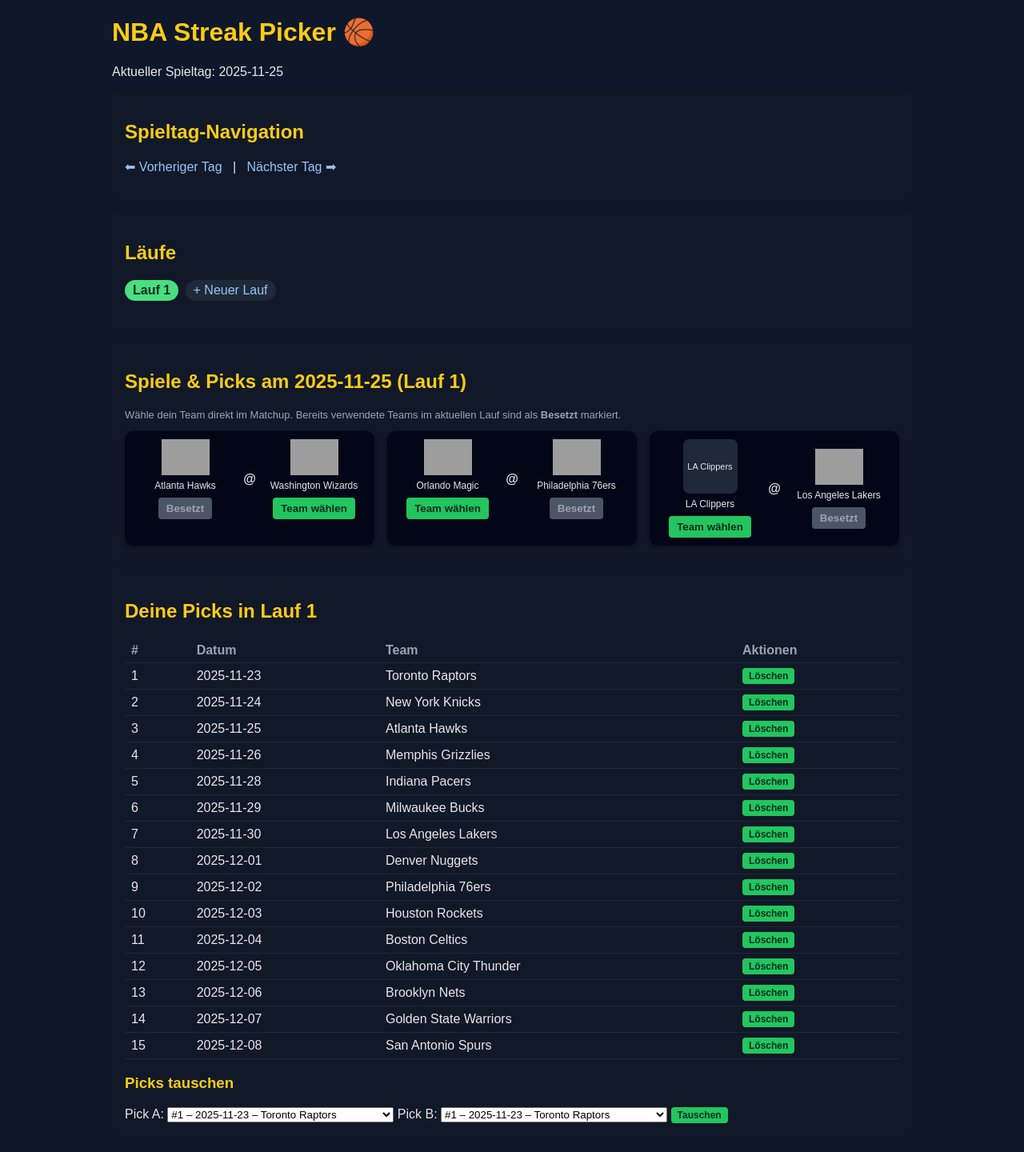
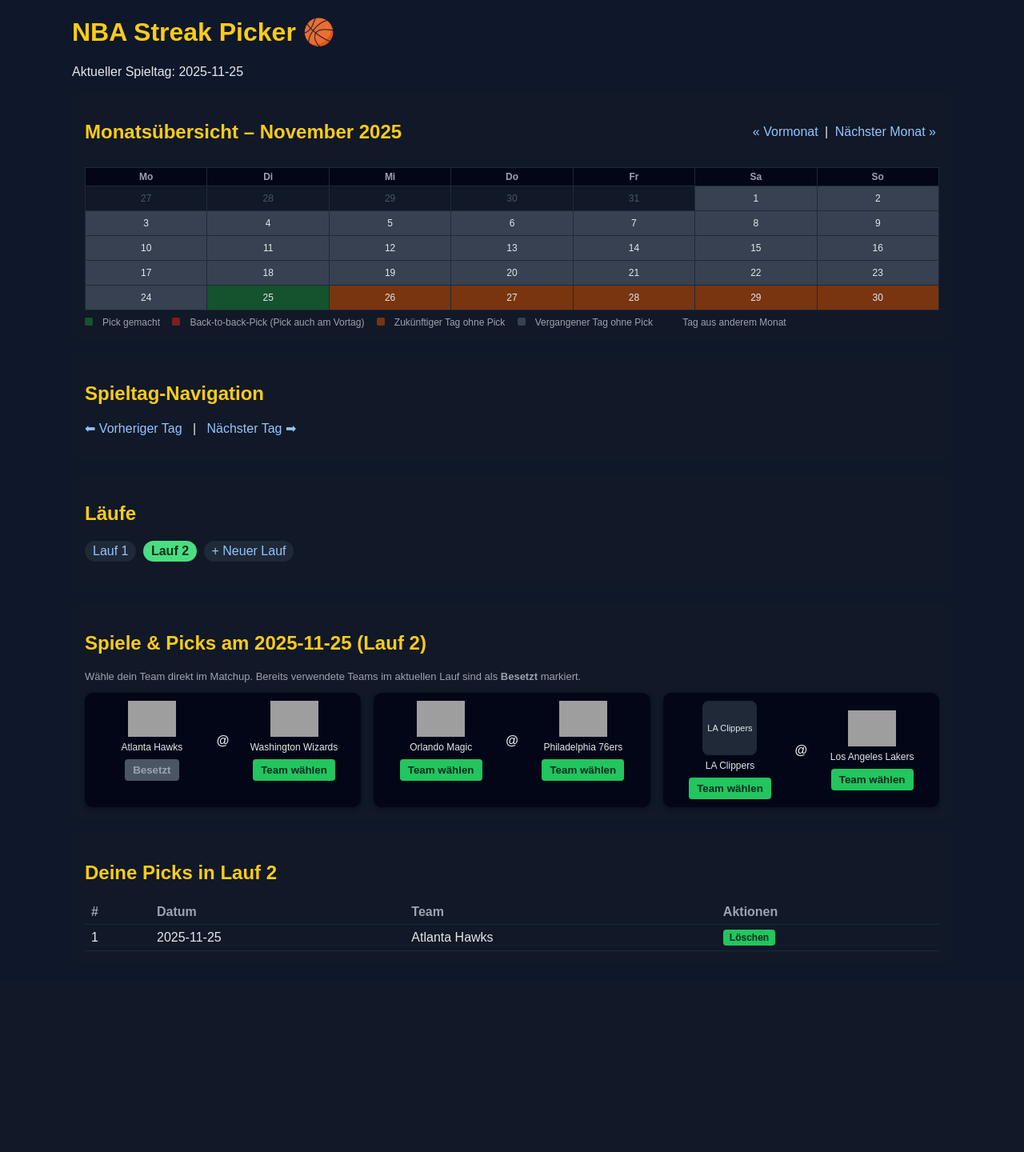
Before and after one commit to Texonic2/nba-streak-picker, a Flask app: page / in a window 1280 px wide. Shown: the whole page at 80% size. After the commit the page ends 1189 px from the top, so only its background shows below. Run offline with Flask 3, Linux system fonts and the light colour scheme; grey boxes are pictures that could not be loaded.

Commit message:
Kalender verbessert

```diff
--- a/app.py
+++ b/app.py
@@ -1,6 +1,7 @@
 from datetime import date, timedelta
 import os
 import sys
+import calendar
 
 from flask import Flask, render_template, request, redirect, url_for
 
@@ -21,7 +22,7 @@
 from utils.nba_api import get_games_for_date
 
 app = Flask(__name__)
-app.secret_key = "dev-secret-key"
+app.secret_key = "d6d8cded-3a7a-4aae-8675-b8ad9f873320"
 
 # Logo-Mapping für Teams
 TEAM_LOGOS = {
@@ -87,51 +88,12 @@
 
     current_day = _get_current_day_from_request()
     current_day_str = current_day.isoformat()
-
-    # Spiele für den Tag
-    games = get_games_for_date(current_day)
-
-    # Teams des Tages für Validierung
-    if games:
-        teams_today = sorted(
-            {g["home"] for g in games} | {g["visitor"] for g in games}
-        )
-    else:
-        teams_today = []
-
-    # Matchups + Pick-Info in einem Objekt pro Spiel
-    game_cards = []
-    for g in games:
-        visitor_name = g["visitor"]
-        home_name = g["home"]
-
-        game_cards.append(
-            {
-                "visitor": {
-                    "name": visitor_name,
-                    "logo": TEAM_LOGOS.get(visitor_name),
-                    "picked": already_picked(visitor_name, current_run),
-                },
-                "home": {
-                    "name": home_name,
-                    "logo": TEAM_LOGOS.get(home_name),
-                    "picked": already_picked(home_name, current_run),
-                },
-            }
-        )
-
-    # Kalender: +/- 1 Tag
-    prev_day = current_day - timedelta(days=1)
-    next_day = current_day + timedelta(days=1)
-    prev_day_str = prev_day.isoformat()
-    next_day_str = next_day.isoformat()
-
-    picks_for_run = get_picks_for_run(current_run)
+    today = date.today()
 
     message = None
     error = None
 
-    # Pick-Form (kommt von Buttons bei den Logos)
+    # === POST: Team aus Matchup picken ===
     if request.method == "POST":
         team = request.form.get("team", "").strip()
         form_run = request.form.get("run", type=int)
@@ -146,11 +108,11 @@
             except ValueError:
                 pass
 
-        # Tages-Spiele für Validierung nachladen
-        games = get_games_for_date(current_day)
-        if games:
+        # Spiele für das Formular-Datum holen
+        games_for_form = get_games_for_date(current_day)
+        if games_for_form:
             teams_today = sorted(
-                {g["home"] for g in games} | {g["visitor"] for g in games}
+                {g["home"] for g in games_for_form} | {g["visitor"] for g in games_for_form}
             )
         else:
             teams_today = []
@@ -180,7 +142,104 @@
                 )
             )
 
+    # === Spiele & Matchup-Karten für aktuellen Tag ===
+    games = get_games_for_date(current_day)
+
+    if games:
+        teams_today = sorted(
+            {g["home"] for g in games} | {g["visitor"] for g in games}
+        )
+    else:
+        teams_today = []
+
+    game_cards = []
+    for g in games:
+        visitor_name = g["visitor"]
+        home_name = g["home"]
+
+        game_cards.append(
+            {
+                "visitor": {
+                    "name": visitor_name,
+                    "logo": TEAM_LOGOS.get(visitor_name),
+                    "picked": already_picked(visitor_name, current_run),
+                },
+                "home": {
+                    "name": home_name,
+                    "logo": TEAM_LOGOS.get(home_name),
+                    "picked": already_picked(home_name, current_run),
+                },
+            }
+        )
+
+    # Tages-Navigation (+/- 1 Tag)
+    prev_day = current_day - timedelta(days=1)
+    next_day = current_day + timedelta(days=1)
+    prev_day_str = prev_day.isoformat()
+    next_day_str = next_day.isoformat()
+
+    # === Picks laden (für Liste & Kalender) ===
     picks_for_run = get_picks_for_run(current_run)
+
+    # Set von Pick-Daten im aktuellen Lauf
+    pick_dates = set()
+    for p in picks_for_run:
+        try:
+            d = date.fromisoformat(p["date"])
+            pick_dates.add(d)
+        except ValueError:
+            continue
+
+    # Back-to-back: Datum, an dem auch der Vortag ein Pick war
+    b2b_dates = set()
+    for d in pick_dates:
+        if d - timedelta(days=1) in pick_dates:
+            b2b_dates.add(d)
+
+    # === Monatskalender vorbereiten ===
+    cal = calendar.Calendar(firstweekday=0)  # 0 = Montag
+    month_weeks = []
+    for week in cal.monthdatescalendar(current_day.year, current_day.month):
+        week_cells = []
+        for d in week:
+            in_month = (d.month == current_day.month)
+            if not in_month:
+                css_class = "day-other"
+            else:
+                if d in b2b_dates:
+                    css_class = "day-b2b"      # Rot
+                elif d in pick_dates:
+                    css_class = "day-picked"   # Grün
+                elif d >= today:
+                    css_class = "day-future"   # Gelb
+                else:
+                    css_class = "day-empty"    # Grau
+
+            week_cells.append(
+                {
+                    "date": d.isoformat(),
+                    "day": d.day,
+                    "in_month": in_month,
+                    "css_class": css_class,
+                }
+            )
+        month_weeks.append(week_cells)
+
+    # Monatslabel & Navigation
+    month_label = current_day.strftime("%B %Y")  # z.B. "November 2025"
+
+    if current_day.month == 1:
+        prev_month_day = date(current_day.year - 1, 12, 1)
+    else:
+        prev_month_day = date(current_day.year, current_day.month - 1, 1)
+
+    if current_day.month == 12:
+        next_month_day = date(current_day.year + 1, 1, 1)
+    else:
+        next_month_day = date(current_day.year, current_day.month + 1, 1)
+
+    prev_month_str = prev_month_day.isoformat()
+    next_month_str = next_month_day.isoformat()
 
     return render_template(
         "index.html",
@@ -194,6 +253,10 @@
         prev_day=prev_day_str,
         next_day=next_day_str,
         TEAM_LOGOS=TEAM_LOGOS,
+        month_weeks=month_weeks,
+        month_label=month_label,
+        prev_month_day=prev_month_str,
+        next_month_day=next_month_str,
     )
 
 
--- a/data/picks.json
+++ b/data/picks.json
@@ -2,11 +2,6 @@
   {
     "date": "2025-11-23",
     "team": "Toronto Raptors",
-    "run": 1
-  },
-  {
-    "date": "2025-11-24",
-    "team": "New York Knicks",
     "run": 1
   },
   {
@@ -73,5 +68,15 @@
     "date": "2025-12-08",
     "team": "San Antonio Spurs",
     "run": 1
+  },
+  {
+    "date": "2025-11-24",
+    "team": "New York Knicks",
+    "run": 1
+  },
+  {
+    "date": "2025-11-25",
+    "team": "Atlanta Hawks",
+    "run": 2
   }
 ]
--- a/templates/index.html
+++ b/templates/index.html
@@ -6,7 +6,7 @@
     <style>
         body {
             font-family: Arial, sans-serif;
-            max-width: 1000px;
+            max-width: 1100px;
             margin: 20px auto;
             background: #0f172a;
             color: #e5e7eb;
@@ -83,6 +83,77 @@
             font-weight: bold;
         }
 
+        /* Kalender-Styles */
+        .calendar-header {
+            display: flex;
+            justify-content: space-between;
+            align-items: center;
+        }
+        .calendar-nav a {
+            margin: 0 4px;
+        }
+        .calendar {
+            width: 100%;
+            border-collapse: collapse;
+            margin-top: 10px;
+            table-layout: fixed;
+        }
+        .calendar th, .calendar td {
+            text-align: center;
+            padding: 4px;
+            border: 1px solid #1f2937;
+            font-size: 12px;
+        }
+        .calendar th {
+            background: #020617;
+        }
+        .calendar a {
+            display: block;
+            width: 100%;
+            height: 100%;
+            color: inherit;
+            text-decoration: none;
+            padding: 4px 0;
+        }
+        .calendar a:hover {
+            text-decoration: underline;
+        }
+
+        .day-picked {
+            background: #14532d; /* Grün: Pick */
+        }
+        .day-b2b {
+            background: #7f1d1d; /* Rot: Back-to-back */
+        }
+        .day-future {
+            background: #78350f; /* Gelb: zukünftiger Tag ohne Pick */
+        }
+        .day-empty {
+            background: #374151; /* Grau: vergangener Tag ohne Pick */
+        }
+        .day-other {
+            background: #111827; /* anderer Monat */
+            color: #4b5563;
+        }
+
+        .legend {
+            font-size: 12px;
+            color: #9ca3af;
+            margin-top: 8px;
+        }
+        .legend span {
+            display: inline-block;
+            margin-right: 12px;
+        }
+        .legend-box {
+            display: inline-block;
+            width: 10px;
+            height: 10px;
+            border-radius: 2px;
+            margin-right: 4px;
+        }
+
+        /* Matchup + Picks */
         .matchup-grid {
             display: grid;
             grid-template-columns: repeat(auto-fill, minmax(260px, 1fr));
@@ -140,6 +211,49 @@
     <h1>NBA Streak Picker 🏀</h1>
     <p>Aktueller Spieltag: {{ current_day }}</p>
 
+    <!-- Monatskalender -->
+    <div class="card">
+        <div class="calendar-header">
+            <h2>Monatsübersicht – {{ month_label }}</h2>
+            <div class="calendar-nav">
+                <a href="{{ url_for('index', run=current_run, day=prev_month_day) }}">« Vormonat</a>
+                |
+                <a href="{{ url_for('index', run=current_run, day=next_month_day) }}">Nächster Monat »</a>
+            </div>
+        </div>
+
+        <table class="calendar">
+            <tr>
+                <th>Mo</th>
+                <th>Di</th>
+                <th>Mi</th>
+                <th>Do</th>
+                <th>Fr</th>
+                <th>Sa</th>
+                <th>So</th>
+            </tr>
+            {% for week in month_weeks %}
+                <tr>
+                    {% for d in week %}
+                        <td class="{{ d.css_class }}">
+                            <a href="{{ url_for('index', run=current_run, day=d.date) }}">
+                                {{ d.day }}
+                            </a>
+                        </td>
+                    {% endfor %}
+                </tr>
+            {% endfor %}
+        </table>
+
+        <div class="legend">
+            <span><span class="legend-box" style="background:#14532d;"></span>Pick gemacht</span>
+            <span><span class="legend-box" style="background:#7f1d1d;"></span>Back-to-back-Pick (Pick auch am Vortag)</span>
+            <span><span class="legend-box" style="background:#78350f;"></span>Zukünftiger Tag ohne Pick</span>
+            <span><span class="legend-box" style="background:#374151;"></span>Vergangener Tag ohne Pick</span>
+            <span><span class="legend-box" style="background:#111827;"></span>Tag aus anderem Monat</span>
+        </div>
+    </div>
+
     <!-- Spieltag-Navigation -->
     <div class="card">
         <h2>Spieltag-Navigation</h2>
@@ -167,7 +281,7 @@
         </p>
     </div>
 
-    <!-- Matchups + Picks zusammen -->
+    <!-- Matchups + Picks -->
     <div class="card">
         <h2>Spiele & Picks am {{ current_day }} (Lauf {{ current_run }})</h2>
 
```
